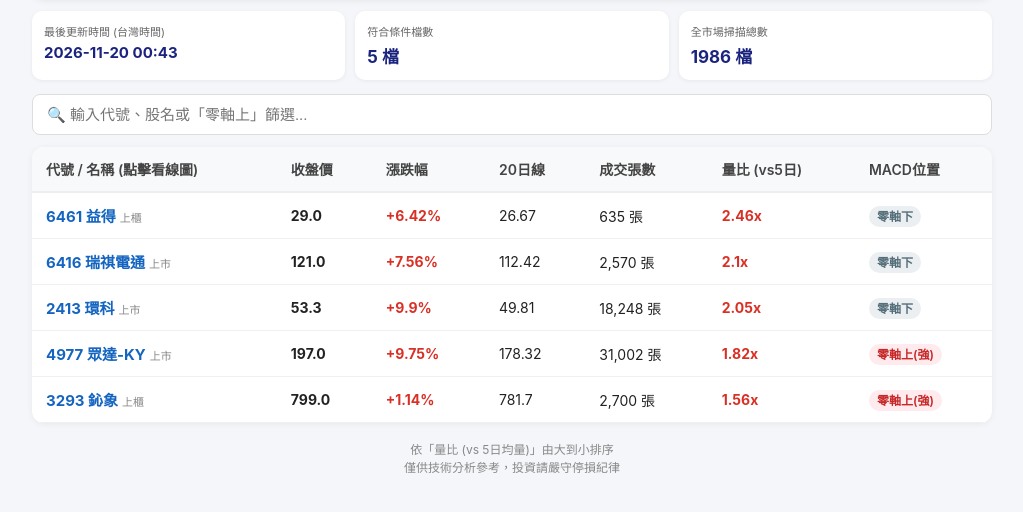
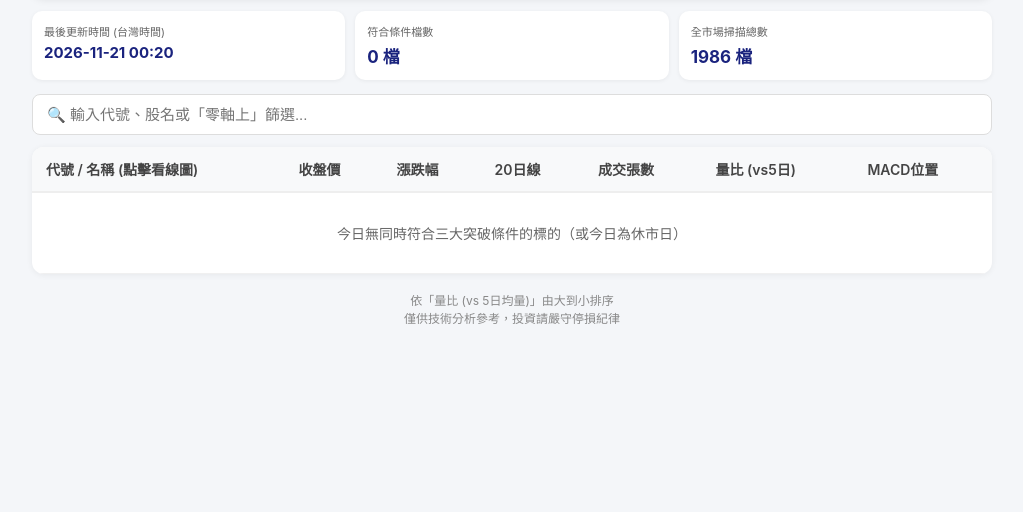
Before and after one commit to pratt919596-byte/tw-stock-radar, a plain HTML site: page index.html in a window 1280 px wide. Shown: the part 106-618 px from the top of the page, without its empty margins (128-1151 px from the left). Drawn offline with Linux system fonts and the light colour scheme.

Commit message:
自動更新台股選股儀表板

```diff
--- a/index.html
+++ b/index.html
@@ -74,8 +74,8 @@
         <p>MACD柱狀體翻正 ＋ 布林通道開口放大 ＋ 站上向上20日線</p>
     </div>
     <div class="stats">
-        <div class="stat-card"><div class="label">最後更新時間 (台灣時間)</div><div class="val" style="font-size:15px;">2026-11-20 00:43</div></div>
-        <div class="stat-card"><div class="label">符合條件檔數</div><div class="val">5 檔</div></div>
+        <div class="stat-card"><div class="label">最後更新時間 (台灣時間)</div><div class="val" style="font-size:15px;">2026-11-21 00:20</div></div>
+        <div class="stat-card"><div class="label">符合條件檔數</div><div class="val">0 檔</div></div>
         <div class="stat-card"><div class="label">全市場掃描總數</div><div class="val">1986 檔</div></div>
     </div>
     <input type="text" id="filterInput" class="search-box" onkeyup="filterTable()" placeholder="🔍 輸入代號、股名或「零軸上」篩選...">
@@ -93,71 +93,7 @@
                 </tr>
             </thead>
             <tbody>
-
-            <tr>
-                <td class="cell-title" data-label="標的">
-                    <div><a href="https://tw.stock.yahoo.com/quote/6461" target="_blank" class="stock-link">6461 益得</a><span class="mkt">上櫃</span></div>
-                    <div class="mobile-price"><span class="m-close">29.0</span> <span style="color:#d93025;font-weight:bold;">(+6.42%)</span></div>
-                </td>
-                <td class="hide-mobile" data-label="收盤價"><strong>29.0</strong></td>
-                <td class="hide-mobile" data-label="漲跌幅" style="color:#d93025;font-weight:bold;">+6.42%</td>
-                <td data-label="20日線">26.67</td>
-                <td data-label="成交張數">635 張</td>
-                <td data-label="量比(vs5日)" style="color:#d93025;font-weight:bold;">2.46x</td>
-                <td data-label="MACD位置"><span class="badge weak">零軸下</span></td>
-            </tr>
-
-            <tr>
-                <td class="cell-title" data-label="標的">
-                    <div><a href="https://tw.stock.yahoo.com/quote/6416" target="_blank" class="stock-link">6416 瑞祺電通</a><span class="mkt">上市</span></div>
-                    <div class="mobile-price"><span class="m-close">121.0</span> <span style="color:#d93025;font-weight:bold;">(+7.56%)</span></div>
-                </td>
-                <td class="hide-mobile" data-label="收盤價"><strong>121.0</strong></td>
-                <td class="hide-mobile" data-label="漲跌幅" style="color:#d93025;font-weight:bold;">+7.56%</td>
-                <td data-label="20日線">112.42</td>
-                <td data-label="成交張數">2,570 張</td>
-                <td data-label="量比(vs5日)" style="color:#d93025;font-weight:bold;">2.1x</td>
-                <td data-label="MACD位置"><span class="badge weak">零軸下</span></td>
-            </tr>
-
-            <tr>
-                <td class="cell-title" data-label="標的">
-                    <div><a href="https://tw.stock.yahoo.com/quote/2413" target="_blank" class="stock-link">2413 環科</a><span class="mkt">上市</span></div>
-                    <div class="mobile-price"><span class="m-close">53.3</span> <span style="color:#d93025;font-weight:bold;">(+9.9%)</span></div>
-                </td>
-                <td class="hide-mobile" data-label="收盤價"><strong>53.3</strong></td>
-                <td class="hide-mobile" data-label="漲跌幅" style="color:#d93025;font-weight:bold;">+9.9%</td>
-                <td data-label="20日線">49.81</td>
-                <td data-label="成交張數">18,248 張</td>
-                <td data-label="量比(vs5日)" style="color:#d93025;font-weight:bold;">2.05x</td>
-                <td data-label="MACD位置"><span class="badge weak">零軸下</span></td>
-            </tr>
-
-            <tr>
-                <td class="cell-title" data-label="標的">
-                    <div><a href="https://tw.stock.yahoo.com/quote/4977" target="_blank" class="stock-link">4977 眾達-KY</a><span class="mkt">上市</span></div>
-                    <div class="mobile-price"><span class="m-close">197.0</span> <span style="color:#d93025;font-weight:bold;">(+9.75%)</span></div>
-                </td>
-                <td class="hide-mobile" data-label="收盤價"><strong>197.0</strong></td>
-                <td class="hide-mobile" data-label="漲跌幅" style="color:#d93025;font-weight:bold;">+9.75%</td>
-                <td data-label="20日線">178.32</td>
-                <td data-label="成交張數">31,002 張</td>
-                <td data-label="量比(vs5日)" style="color:#d93025;font-weight:bold;">1.82x</td>
-                <td data-label="MACD位置"><span class="badge strong">零軸上(強)</span></td>
-            </tr>
-
-            <tr>
-                <td class="cell-title" data-label="標的">
-                    <div><a href="https://tw.stock.yahoo.com/quote/3293" target="_blank" class="stock-link">3293 鈊象</a><span class="mkt">上櫃</span></div>
-                    <div class="mobile-price"><span class="m-close">799.0</span> <span style="color:#d93025;font-weight:bold;">(+1.14%)</span></div>
-                </td>
-                <td class="hide-mobile" data-label="收盤價"><strong>799.0</strong></td>
-                <td class="hide-mobile" data-label="漲跌幅" style="color:#d93025;font-weight:bold;">+1.14%</td>
-                <td data-label="20日線">781.7</td>
-                <td data-label="成交張數">2,700 張</td>
-                <td data-label="量比(vs5日)" style="color:#d93025;font-weight:bold;">1.56x</td>
-                <td data-label="MACD位置"><span class="badge strong">零軸上(強)</span></td>
-            </tr>
+                <tr><td colspan="7" style="text-align:center;padding:30px;color:#666;">今日無同時符合三大突破條件的標的（或今日為休市日）</td></tr>
             </tbody>
         </table>
     </div>
```
